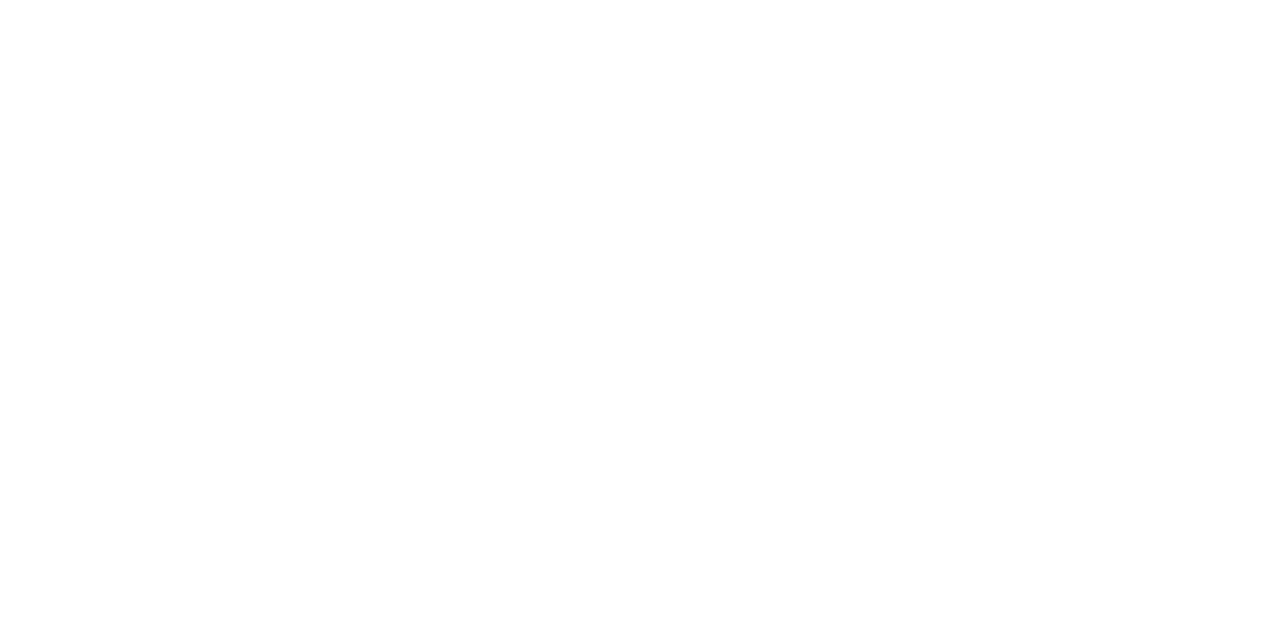
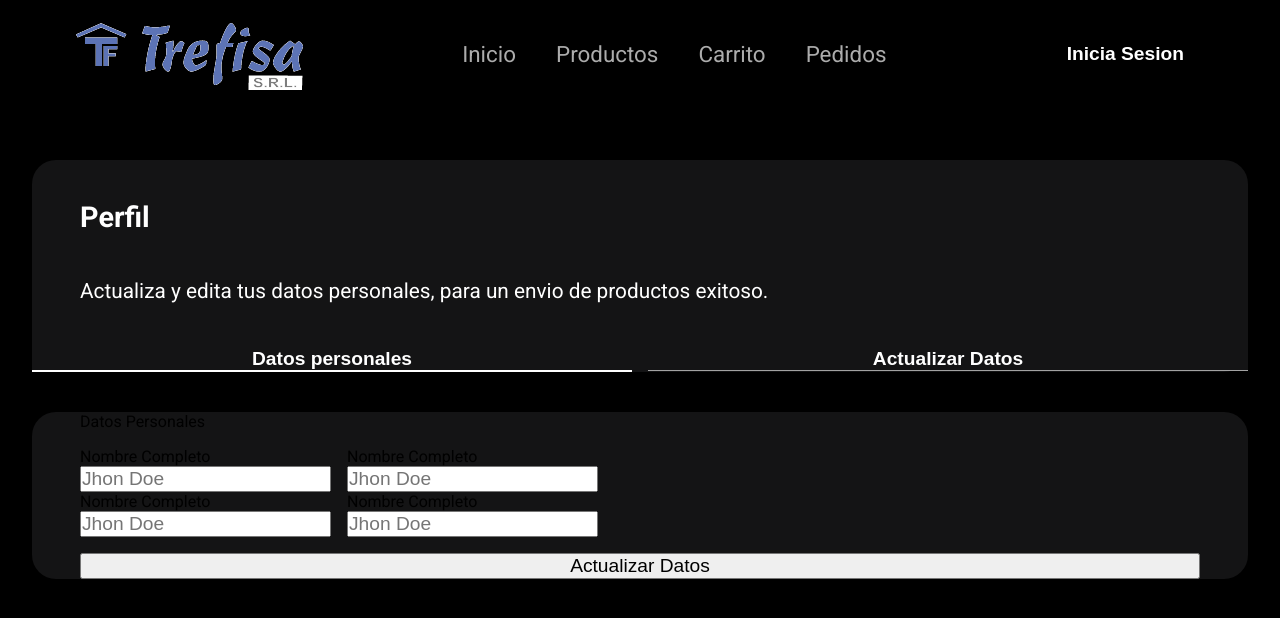
Before and after one commit to SebaschaM/negocios_front, a React (Vite) app: page /profile in a window 1280 px wide. Before the commit this address had no page. Shown: the top 618 px of the page. Built offline with nearby package versions, Linux system fonts and the light colour scheme.

Commit message:
profile.tsx in progess

```diff
--- a/src/components/Header.tsx
+++ b/src/components/Header.tsx
@@ -1,5 +1,7 @@
 import { Link, NavLink } from "react-router-dom";
 import styles from "../styles/Header.module.css";
+import { useEffect, useState } from "react";
+import photo from "/images/usuario.png";
 
 interface Props {
   title?: string;
@@ -8,7 +10,27 @@
   showHero?: boolean;
 }
 
+interface UserData {
+  fullname?: string;
+  phone?: string;
+}
+
 function Header({ title, description, image, showHero = true }: Props) {
+  const [isUserLoggedIn, setIsUserLoggedIn] = useState(false);
+  const [userData, setUserData] = useState([]);
+
+  const checkUserLoggedIn = () => {
+    const storedUserData = localStorage.getItem("user");
+    if (storedUserData) {
+      setUserData(JSON.parse(storedUserData));
+      setIsUserLoggedIn(true);
+    }
+  };
+
+  useEffect(() => {
+    checkUserLoggedIn();
+  }, []);
+
   if (showHero)
     return (
       <div className={styles.header}>
@@ -60,9 +82,27 @@
               </NavLink>
             </li>
           </ul>
+          {isUserLoggedIn ? (
+            <Link to="/profile">
+              <div className={styles.content_user_login}>
+                <div className={styles.user_name}>
+                  <p className={styles.nameHeader}>
+                    {(userData as UserData).fullname}
+                  </p>
+                  <p className={styles.phoneHeader}>
+                    {(userData as UserData).phone}
+                  </p>
+                </div>
+                <div className={styles.user_photo}>
+                  <img src={photo} alt="" />
+                </div>
+              </div>
+            </Link>
+          ) : (
             <Link to="/auth/login">
               <button>Inicia Sesion</button>
             </Link>
+          )}
         </nav>
         <img className={styles.background} src={image} alt="background" />
         <div className={styles.header_info}>
@@ -73,6 +113,7 @@
     );
 
   return (
+    <>
       <div className={styles.header_no_hero}>
         <nav className={styles.nav}>
           <img src="/images/logo.png" alt="logo" />
@@ -122,11 +163,30 @@
               </NavLink>
             </li>
           </ul>
+          {isUserLoggedIn ? (
+            <Link to="/profile">
+              <div className={styles.content_user_login}>
+                <div className={styles.user_name}>
+                  <p className={styles.nameHeader}>
+                    {(userData as UserData).fullname}
+                  </p>
+                  <p className={styles.phoneHeader}>
+                    {(userData as UserData).phone}
+                  </p>
+                </div>
+                <div className={styles.user_photo}>
+                  <img src={photo} alt="" />
+                </div>
+              </div>
+            </Link>
+          ) : (
             <Link to="/auth/login">
               <button>Inicia Sesion</button>
             </Link>
+          )}
         </nav>
       </div>
+    </>
   );
 }
 export default Header;
--- a/src/pages/index.ts
+++ b/src/pages/index.ts
@@ -3,3 +3,4 @@
 export { default as Cart } from "./main/Cart";
 export { default as Home } from "./main/Home";
 export { default as Products } from "./main/Products";
+export { default as Profile } from "./main/Profile";
--- /dev/null
+++ b/src/pages/main/Profile.tsx
@@ -0,0 +1,78 @@
+import { Header } from "../../components";
+import { useState } from "react";
+import styles from "../../styles/Profile.module.css";
+
+function Profile() {
+  const [selectedButton, setSelectedButton] = useState<
+    "personal" | "actualizacion"
+  >("personal");
+  return (
+    <div className={styles.background}>
+      <Header showHero={false} />
+
+      <div className={styles.profile_contariner}>
+        <div className={styles.profile_options}>
+          <p className={styles.profile_tittle}>Perfil</p>
+          <p className={styles.profile_description}>
+            Actualiza y edita tus datos personales, para un envio de productos
+            exitoso.
+          </p>
+          <div className={styles.profile_info_option}>
+            <button
+              className={`${styles.btn_Completado} ${
+                selectedButton === "personal"
+                  ? styles.btnSelect
+                  : styles.btnNoselect
+              } ${styles.btn_profile_info}`}
+              onClick={() => setSelectedButton("personal")}
+            >
+              Datos personales
+            </button>
+            <button
+              className={`${styles.btn_Completado} ${
+                selectedButton === "actualizacion"
+                  ? styles.btnSelect
+                  : styles.btnNoselect
+              } ${styles.btn_profile_info}`}
+              onClick={() => setSelectedButton("actualizacion")}
+            >
+              Actualizar Datos
+            </button>
+          </div>
+        </div>
+        <div className={styles.profile_info}>
+          <p className={styles.tittle_info}>Datos Personales</p>
+          <div className={styles.detail_info}>
+            <div className={styles.group_info}>
+              <div className={styles.fullname_info}>
+                <p className={styles.label_info}>Nombre Completo</p>
+                <input type="text" placeholder="Jhon Doe" />
+              </div>
+
+              <div className={styles.fullname_info}>
+                <p className={styles.label_info}>Nombre Completo</p>
+                <input type="text" placeholder="Jhon Doe" />
+              </div>
+            </div>
+            <div className={styles.group_info}>
+              <div className={styles.fullname_info}>
+                <p className={styles.label_info}>Nombre Completo</p>
+                <input type="text" placeholder="Jhon Doe" />
+              </div>
+
+              <div className={styles.fullname_info}>
+                <p className={styles.label_info}>Nombre Completo</p>
+                <input type="text" placeholder="Jhon Doe" />
+              </div>
+            </div>
+          </div>
+          <button className={styles.btn_add}>
+            <p>Actualizar Datos</p>
+          </button>
+        </div>
+      </div>
+    </div>
+  );
+}
+
+export default Profile;
--- a/src/routes/AppRouter.tsx
+++ b/src/routes/AppRouter.tsx
@@ -1,5 +1,5 @@
 import { BrowserRouter, Routes, Route } from "react-router-dom";
-import { Cart, Home, Login, Products, Register } from "../pages";
+import { Cart, Home, Login, Products, Profile, Register } from "../pages";
 
 export const AppRouter = () => {
   return (
@@ -11,6 +11,7 @@
         <Route path="/products" element={<Products />} />
         <Route path="/cart" element={<Cart />} />
         <Route path="/orders" element={<Products />} />
+        <Route path="/profile" element={<Profile />} />
       </Routes>
     </BrowserRouter>
   );
--- a/src/styles/Header.module.css
+++ b/src/styles/Header.module.css
@@ -89,3 +89,43 @@
 .active_link {
   color: #fff !important;
 }
+
+/*============= USUARIO LOGEADO ====================*/
+
+.content_user_login {
+  width: 15rem;
+  display: flex;
+  flex-direction: row;
+  align-items: center;
+  justify-content: space-between;
+  padding: 1rem 1rem;
+  border-radius: 1rem;
+}
+.content_user_login:hover {
+  background-color: #c9c9c9;
+  transform: scale(0.98);
+}
+.content_user_login:hover .user_name {
+  color: #2e2e2e;
+}
+.content_user_login:hover .phoneHeader {
+  color: #2e2e2e;
+}
+.user_name {
+  font-size: 1rem;
+  color: #aaa9a9;
+}
+.phoneHeader {
+  color: #aaa9a9;
+  font-size: 0.8rem;
+}
+.user_photo {
+  width: 50px;
+  height: auto;
+  background-size: cover;
+}
+
+.user_photo img {
+  width: 100%;
+  height: 100%;
+}
--- /dev/null
+++ b/src/styles/Profile.module.css
@@ -0,0 +1,85 @@
+.background {
+  background-color: black;
+  height: 100vh;
+}
+
+.profile_contariner {
+  display: flex;
+  flex-direction: column;
+  margin-left: 2rem;
+  margin-right: 2rem;
+  gap: 2.5rem;
+}
+
+.profile_options {
+  display: flex;
+  flex-direction: column;
+  border-radius: 1.5rem;
+  gap: 2.8rem;
+  padding-top: 2.5rem;
+  background-color: #141415;
+}
+
+.profile_tittle {
+  font-size: 1.8rem;
+  color: white;
+  font-weight: bold;
+  padding-left: 3rem;
+  padding-right: 3rem;
+}
+
+.profile_description {
+  font-size: 1.3rem;
+  color: white;
+  padding-left: 3rem;
+  padding-right: 3rem;
+}
+
+.profile_info_option {
+  display: flex;
+  flex-direction: row;
+  justify-content: space-between;
+  align-items: center;
+  gap: 1rem;
+}
+
+.btn_profile_info {
+  background-color: #141415;
+  border: none;
+  cursor: pointer;
+  color: white;
+  border-bottom: 1px solid #bbbbbb;
+  width: 50%;
+}
+
+.btnSelect {
+  border-bottom: 2px solid white;
+  color: white;
+}
+.btnNoselect {
+  border-bottom: 1px solid #a3a3a3;
+}
+
+.btnNoselect:hover {
+  border-bottom: 1px solid white;
+  color: white;
+}
+
+/* DETALLAE DE INFORMACION  */
+
+.profile_info {
+  display: flex;
+  flex-direction: column;
+  gap: 1rem;
+  padding-left: 3rem;
+  padding-right: 3rem;
+  background-color: #141415;
+  border-radius: 1.5rem;
+}
+
+.detail_info {
+  display: flex;
+  flex-direction: row;
+  align-items: center;
+  gap: 1rem;
+}
```
Also changed, not shown: public/images/usuario.png (added). Lines whose indentation alone changed are shown as unchanged.
